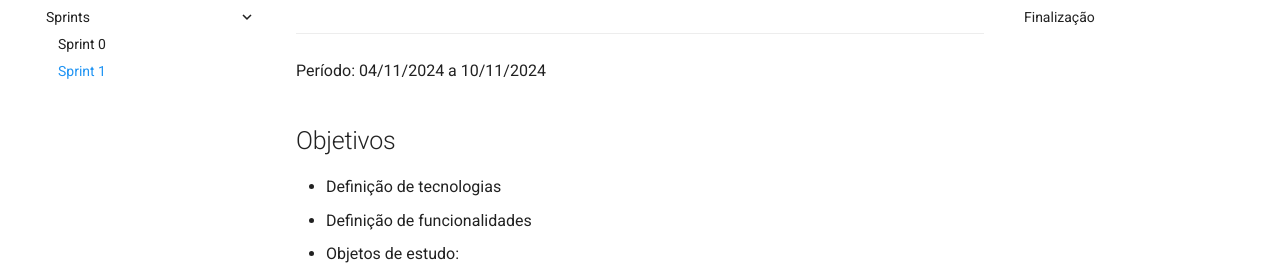
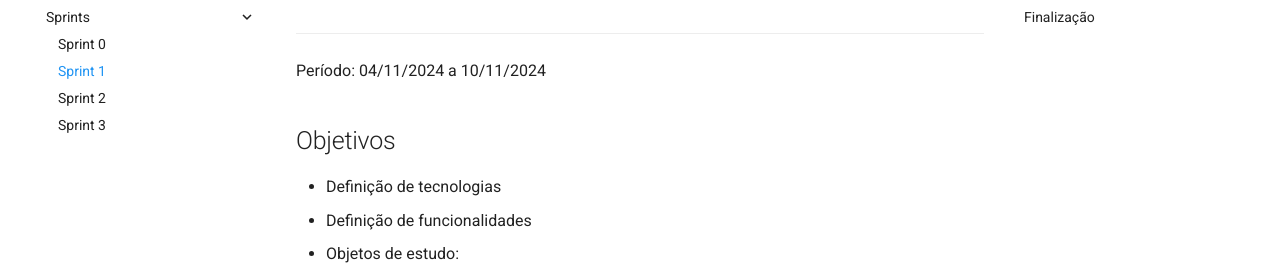
Before and after one commit to unb-mds/2024-2-Amaiszonia, an MkDocs documentation site: the page built from docs/sprints/sprint1.md, in a window 1280 px wide. Shown: the part 148-427 px from the top of the page. Built offline with MkDocs 1.6.1 and Material for MkDocs 9.7.7, drawn with Linux system fonts in a browser that asks for light colours; comment, search, counter and statistics services are not loaded.

Commit message:
update (mkdocs.yml): added Sprint 2 and 3 to GitPage

```diff
--- a/mkdocs.yml
+++ b/mkdocs.yml
@@ -6,6 +6,9 @@ nav:
   - Sprints:
     - Sprint 0: sprints/sprint0.md
     - Sprint 1: sprints/sprint1.md
+    - Sprint 2: sprints/sprint2.md
+    - Sprint 3: sprints/sprint3.md
+
 theme:
   name: "material"
   palette:
```
